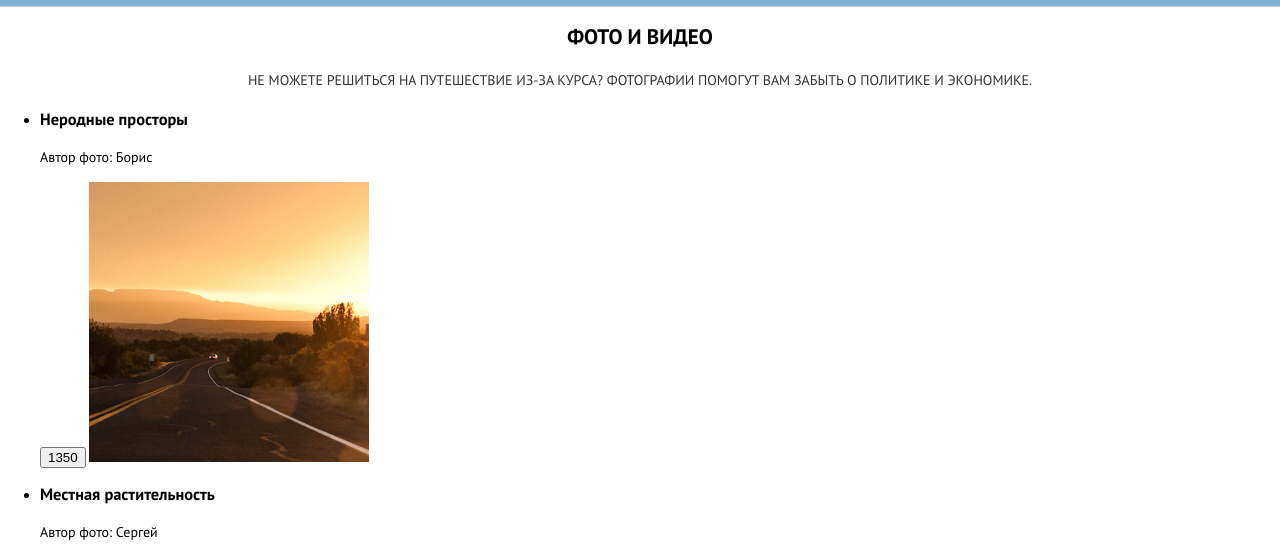
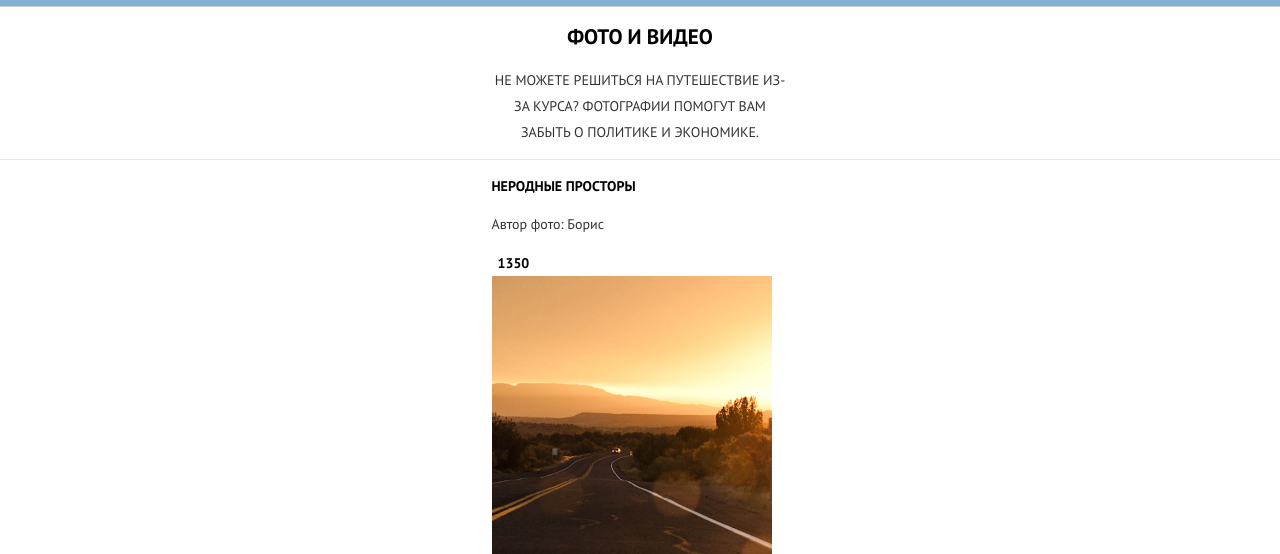
Before and after one commit to MatveiKapt/Sedona, a website: page source/catalog.html in a window 1280 px wide. Shown: the part 264-818 px from the top of the page. Drawn offline with nearby package versions, Linux system fonts and the light colour scheme; files that its build step writes are made by us from their sources; files whose address does not match are found by name.

Commit message:
finished base style

```diff
--- a/source/catalog.html
+++ b/source/catalog.html
@@ -41,12 +41,14 @@
         Галерея
       </h1>
       <section class="page-main__intro intro">
+        <div class="container">
           <h2 class="intro__title title">
             Фото и видео
           </h2>
           <p class="intro__subtitle subtitle">
             Не можете решиться на путешествие из-за курса? Фотографии помогут Вам забыть о политике и экономике.
           </p>
+        </div>
       </section>
       <section class="gallery">
         <h2 class="visually-hidden">
@@ -54,6 +56,7 @@
         </h2>
         <ul class="gallery__list gallery-list">
           <li class="gallery__item gallery-list__item gallery-item">
+            <div class="container">
               <h3 class="gallery-item__title">
                 Неродные просторы
               </h3>
@@ -66,8 +69,10 @@
               <a class="gallery-item__img" href="#">
                 <img src="img/catalog/mobile-road.jpg" alt="Дорога на закате">
               </a>
+            </div>
           </li>
           <li class="gallery__item gallery-list__item gallery-item">
+            <div class="container">
               <h3 class="gallery-item__title">
                 Местная растительность
               </h3>
@@ -80,8 +85,10 @@
               <a class="gallery-item__img" href="#">
                 <img src="img/catalog/mobile-plants.jpg" alt="Кактусы на фоне гор">
               </a>
+            </div>
           </li>
           <li class="gallery__item gallery-list__item gallery-item">
+            <div class="container">
               <h3 class="gallery-item__title">
                 Дорога на север
               </h3>
@@ -94,8 +101,10 @@
               <a class="gallery-item__img" href="#">
                 <img src="img/catalog/mobile-north-road.jpg" alt="Дорога среди леса">
               </a>
+            </div>
           </li>
           <li class="gallery__item gallery-list__item gallery-item">
+            <div class="container">
               <h3 class="gallery-item__title">
                 Мост дьявола
               </h3>
@@ -108,17 +117,20 @@
               <a class="gallery-item__img" href="#">
                 <img src="img/catalog/mobile-bridge.jpg" alt="Каменный мост">
               </a>
+            </div>
           </li>
         </ul>
       </section>
       <section class="presentation">
         <header class="presentation__intro intro">
+          <div class="container">
             <h2 class="intro__title title">
               Все еще сомневаетесь?
             </h2>
             <p class="intro__subtitle subtitle">
               Смотрите видеопрезентацию и скорее за билетами, пока они не подорожали в очередной раз!
             </p>
+          </div>
         </header>
       </section>
     </main>
--- a/source/sass/blocks/gallery-item.scss
+++ b/source/sass/blocks/gallery-item.scss
@@ -0,0 +1,24 @@
+.gallery-item {
+  @include fontSizeHeightWeight(14px, 24px);
+  border-top: 1px solid $fieldset-border;
+
+  &:last-child {
+    border-bottom: 1px solid $fieldset-border;
+  }
+}
+
+.gallery-item__title {
+  @include fontSizeHeightWeight(inherit, inherit, 700);
+  text-transform: uppercase;
+}
+
+.gallery-item__author {
+  color: $secondary-color;
+}
+
+.gallery-item__button {
+  font-family: "PT Sans";
+  @include fontSizeHeightWeight(inherit, inherit, 700);
+  border: none;
+  background: transparent;
+}
--- a/source/sass/blocks/gallery-list.scss
+++ b/source/sass/blocks/gallery-list.scss
@@ -0,0 +1,4 @@
+.gallery-list {
+  padding: 0;
+  list-style: none;
+}
--- a/source/sass/blocks/gallery.scss
+++ b/source/sass/blocks/gallery.scss
@@ -0,0 +1,7 @@
+.gallery {
+
+}
+
+.gallery__list {
+  margin: 0;
+}
--- a/source/sass/style.scss
+++ b/source/sass/style.scss
@@ -26,5 +26,8 @@
 @import "blocks/fieldset.scss";
 @import "blocks/input-text.scss";
 @import "blocks/input-textarea.scss";
+@import "blocks/gallery.scss";
+@import "blocks/gallery-list.scss";
+@import "blocks/gallery-item.scss";
 
 @import "blocks/container.scss";
```
Lines whose indentation alone changed are shown as unchanged.
